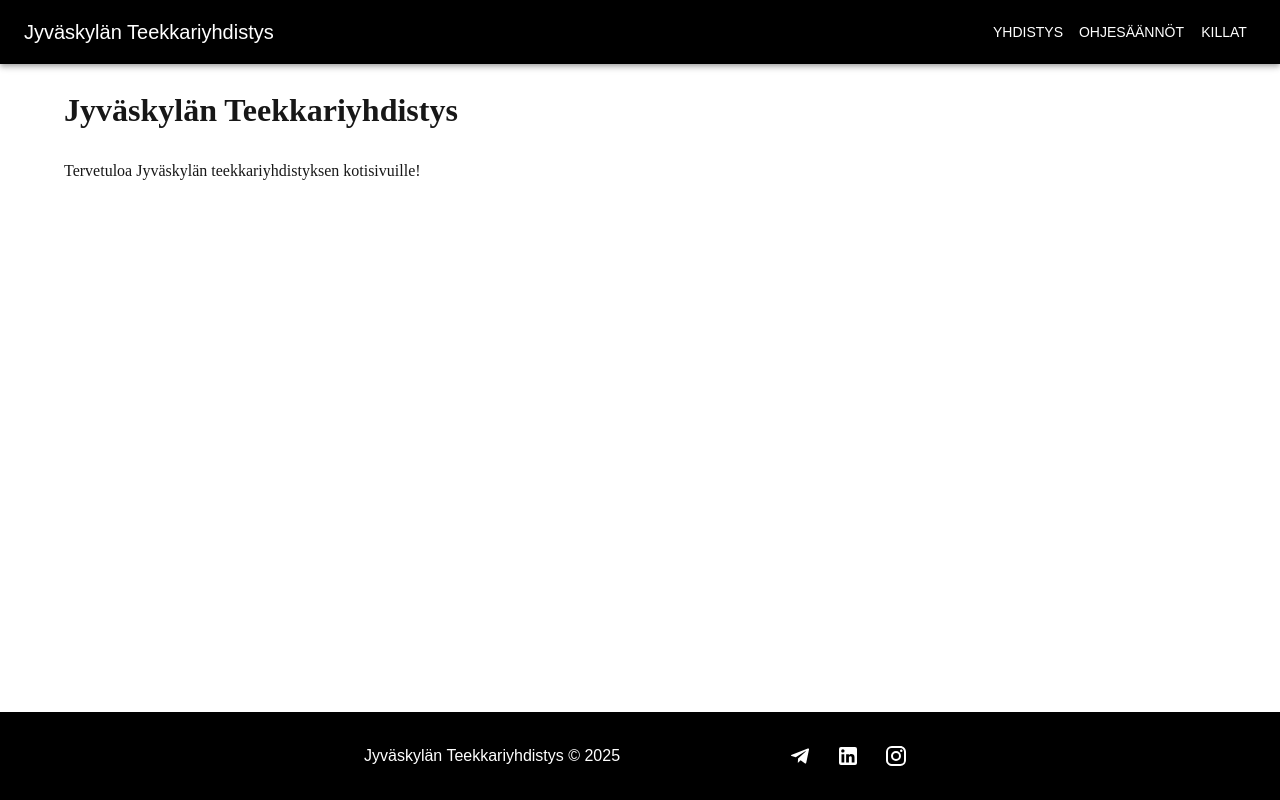
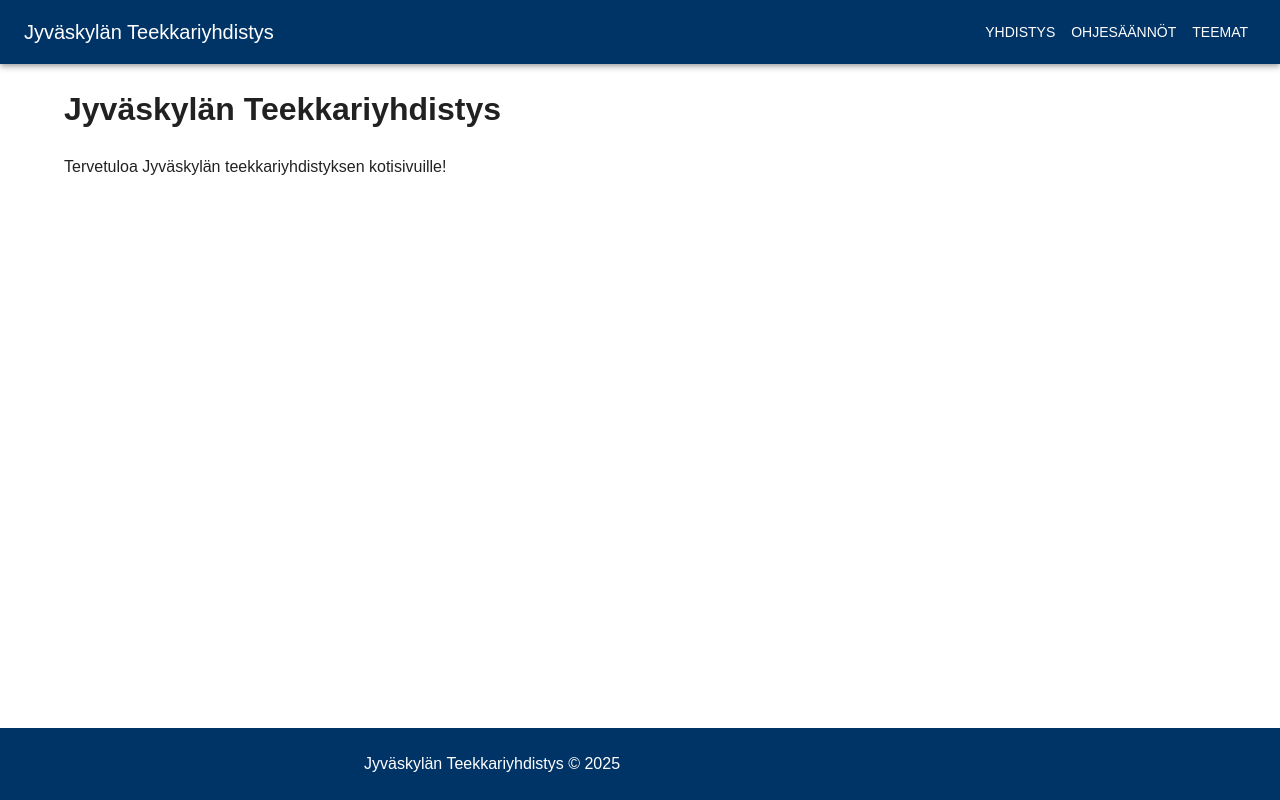
Before and after one commit to Jrvi/jyty-web, a Next.js app: page / in a window 1280 px wide. Built offline with nearby package versions, Linux system fonts and the light colour scheme.

Commit message:
feat: themes

```diff
--- a/app/layout.js
+++ b/app/layout.js
@@ -10,44 +10,141 @@ import Menu from '@mui/material/Menu';
 import MenuItem from '@mui/material/MenuItem';
 import Container from '@mui/material/Container';
 import { useState } from 'react';
-import { createTheme, ThemeProvider } from '@mui/material/styles';
+import { createTheme, ThemeProvider, useTheme } from '@mui/material/styles';
 import Box from '@mui/material/Box';
 import IconButton from '@mui/material/IconButton';
-import TelegramIcon from '@mui/icons-material/Telegram';
-import LinkedInIcon from '@mui/icons-material/LinkedIn';
-import InstagramIcon from '@mui/icons-material/Instagram';
+import { CssBaseline } from '@mui/material'
+//import TelegramIcon from '@mui/icons-material/Telegram';
+//import LinkedInIcon from '@mui/icons-material/LinkedIn';
+//import InstagramIcon from '@mui/icons-material/Instagram';
 
-const theme = createTheme({
+const traditionalTheme = createTheme({
   palette: {
     primary: {
-      main: '#000', // pääväri
+      main: '#003366', // Tummansininen
     },
     secondary: {
-      main: '#fff', // toinen väri
+      main: '#FFFFFF', // Valkoinen
+    },
+    error: {
+      main: '#D72638', // Punainen
+    },
+    grey: {
+      main: '#A6A6A6', // Harmaa
     },
   },
   typography: {
-    fontFamily: 'Arial, sans-serif',
+    fontFamily: 'Arial, sans-serif'
   },
-});
+})
 
-const NavBar = () => {
+const modernTheme = createTheme({
+  palette: {
+    primary: {
+      main: '#000000', // Musta
+    },
+    secondary: {
+      main: '#FFFFFF', // Valkoinen
+    },
+    error: {
+      main: '#FF0000', // Punainen
+    },
+    grey: {
+      main: '#808080', // Harmaa
+    },
+  },
+  typography: {
+    fontFamily: 'Roboto, sans-serif'
+  },
+})
+
+const partyTheme = createTheme({
+  palette: {
+    primary: {
+      main: '#FF69B4', // Pinkki
+    },
+    secondary: {
+      main: '#FFD700', // Kulta
+    },
+    error: {
+      main: '#FF4500', // Oranssi
+    },
+    grey: {
+      main: '#D3D3D3', // Vaaleanharmaa
+    },
+  },
+  typography: {
+    fontFamily: 'Comic Sans MS, sans-serif'
+  },
+})
+
+const engineerTheme = createTheme({
+  palette: {
+    primary: {
+      main: '#008080', // Teal
+    },
+    secondary: {
+      main: '#FFD700', // Kulta
+    },
+    error: {
+      main: '#FF0000', // Punainen
+    },
+    grey: {
+      main: '#A9A9A9', // Tummaharmaa
+    },
+  },
+  typography: {
+    fontFamily: 'Courier New, monospace'
+  },
+})
+
+const naturalTheme = createTheme({
+  palette: {
+    primary: {
+      main: '#228B22', // Metsänvihreä
+    },
+    secondary: {
+      main: '#FFFFFF', // Valkoinen
+    },
+    error: {
+      main: '#8B0000', // Tumma punainen
+    },
+    grey: {
+      main: '#808080', // Harmaa
+    },
+  },
+  typography: {
+    fontFamily: 'Georgia, serif'
+  },
+})
+
+const NavBar = ({ onThemeChange, currentTheme }) => {
   const [anchorElYhdistys, setAnchorElYhdistys] = useState(null)
   const [anchorElOhjesaannot, setAnchorElOhjesaannot] = useState(null)
+  const [anchorElTheme, setAnchorElTheme] = useState(null)
 
   const handleClickYhdistys = (event) => {
     setAnchorElYhdistys(event.currentTarget);
     setAnchorElOhjesaannot(null)
+    setAnchorElTheme(null)
   }
 
   const handleClickOhjesaannot = (event) => {
     setAnchorElOhjesaannot(event.currentTarget)
     setAnchorElYhdistys(null)
+    setAnchorElTheme(null)
+  }
+
+  const handleClickTheme = (event) => {
+    setAnchorElTheme(event.currentTarget)
+    setAnchorElYhdistys(null)
+    setAnchorElOhjesaannot(null)
   }
 
   const handleClose = () => {
     setAnchorElYhdistys(null)
     setAnchorElOhjesaannot(null)
+    setAnchorElTheme(null)
   }
 
   return (
@@ -77,13 +174,25 @@ const NavBar = () => {
           <MenuItem component={Link} href='/lakkisaannot'>Lakkisäännöt</MenuItem>
           <MenuItem component={Link} href='/ansiomerkkisaannot'>Ansiomerkkisäännöt</MenuItem>
         </Menu>
-        <Button color="inherit" component={Link} href='/killat'>Killat</Button>
+        <Button color="inherit" onClick={handleClickTheme}>Teemat</Button>
+        <Menu
+          anchorEl={anchorElTheme}
+          open={Boolean(anchorElTheme)}
+          onClose={handleClose}
+        >
+          <MenuItem onClick={() => onThemeChange('traditional')}>Perinteinen teekkarimeininki</MenuItem>
+          <MenuItem onClick={() => onThemeChange('modern')}>Modern Mode</MenuItem>
+          <MenuItem onClick={() => onThemeChange('party')}>Party Mode</MenuItem>
+          <MenuItem onClick={() => onThemeChange('engineer')}>Engineer Mode</MenuItem>
+          <MenuItem onClick={() => onThemeChange('natural')}>Natural Mode</MenuItem>
+        </Menu>
       </Toolbar>
     </AppBar>
   )
 }
 
 const Footer = () => {
+  const theme = useTheme();
   return (
     <Box component="footer" sx={{ py: 3, px: 2, mt: 'auto', backgroundColor: theme.palette.primary.main, color: theme.palette.secondary.main }}>
       <Container maxWidth="sm">
@@ -92,15 +201,6 @@ const Footer = () => {
             Jyväskylän Teekkariyhdistys © {new Date().getFullYear()}
           </Typography>
           <Box sx={{ display: 'flex', gap: 1 }}>
-            <IconButton color="inherit" component="a" href="https://telegram.org" target="_blank" rel="noopener noreferrer">
-              <TelegramIcon />
-            </IconButton>
-            <IconButton color="inherit" component="a" href="https://linkedin.com" target="_blank" rel="noopener noreferrer">
-              <LinkedInIcon />
-            </IconButton>
-            <IconButton color="inherit" component="a" href="https://instagram.com" target="_blank" rel="noopener noreferrer">
-              <InstagramIcon />
-            </IconButton>
           </Box>
         </Box>
       </Container>
@@ -109,11 +209,35 @@ const Footer = () => {
 }
 
 export default function RootLayout({children}) {
+  const [theme, setTheme] = useState('traditional')
+
+  const handleThemeChange = (newTheme) => {
+    setTheme(newTheme)
+  }
+
+  const getTheme = (theme) => {
+    switch (theme) {
+      case 'traditional':
+        return traditionalTheme
+      case 'modern':
+        return modernTheme
+      case 'party':
+        return partyTheme
+      case 'engineer':
+        return engineerTheme
+      case 'natural':
+        return naturalTheme
+      default:
+        return traditionalTheme
+    }
+  }
+
   return (
     <html lang="fi" style={{ height: '100%' }}>
       <body style={{ display: 'flex', flexDirection: 'column', minHeight: '100vh', margin: 0 }}>
-          <ThemeProvider theme={theme}>
-            <NavBar />
+        <ThemeProvider theme={getTheme(theme)}>
+          <CssBaseline />
+          <NavBar onThemeChange={handleThemeChange} currentTheme={theme} />
           <Container component="main" sx={{ flex: 1 }}>
             {children}
           </Container>
```
Lines whose indentation alone changed are shown as unchanged.
